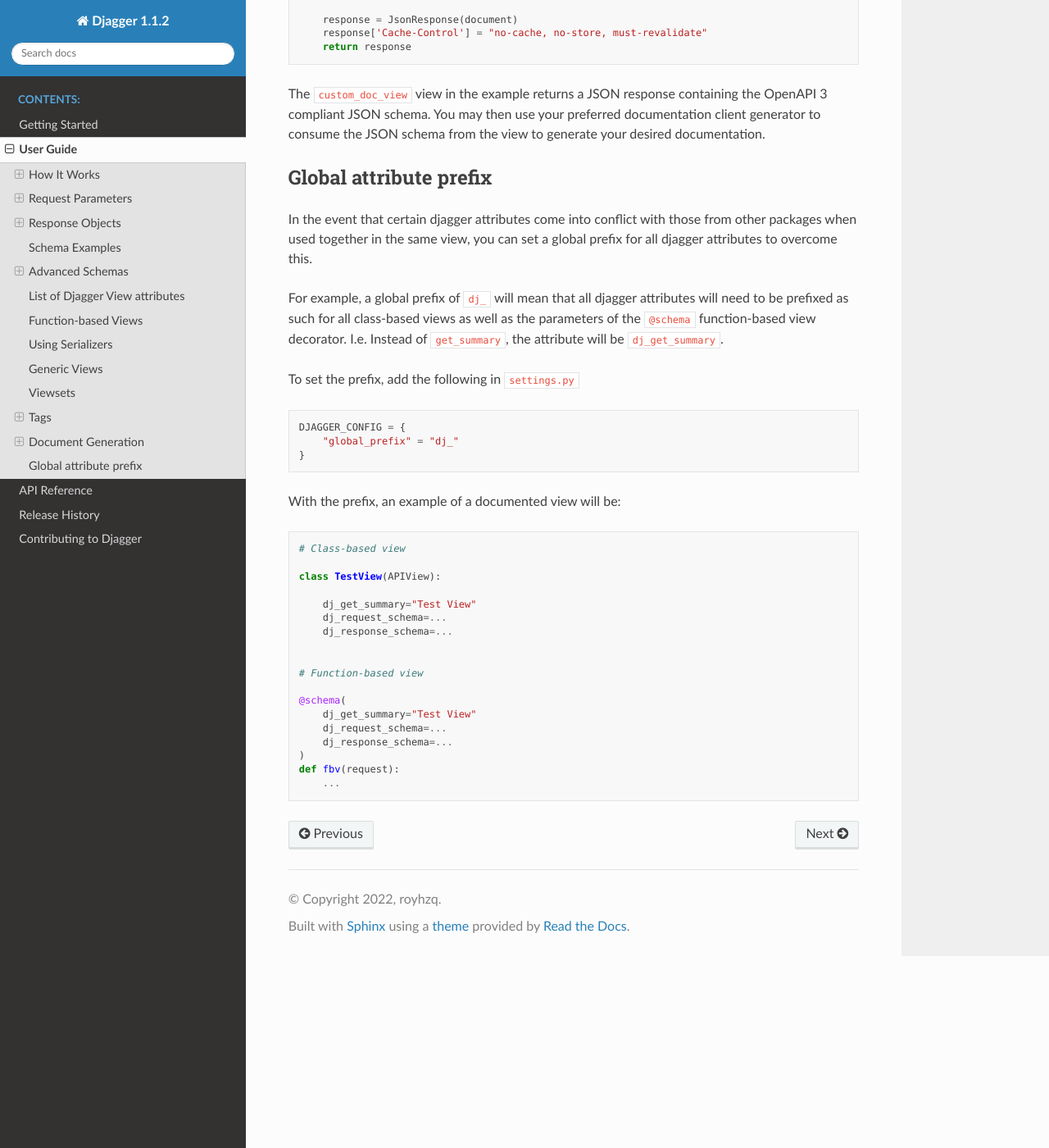
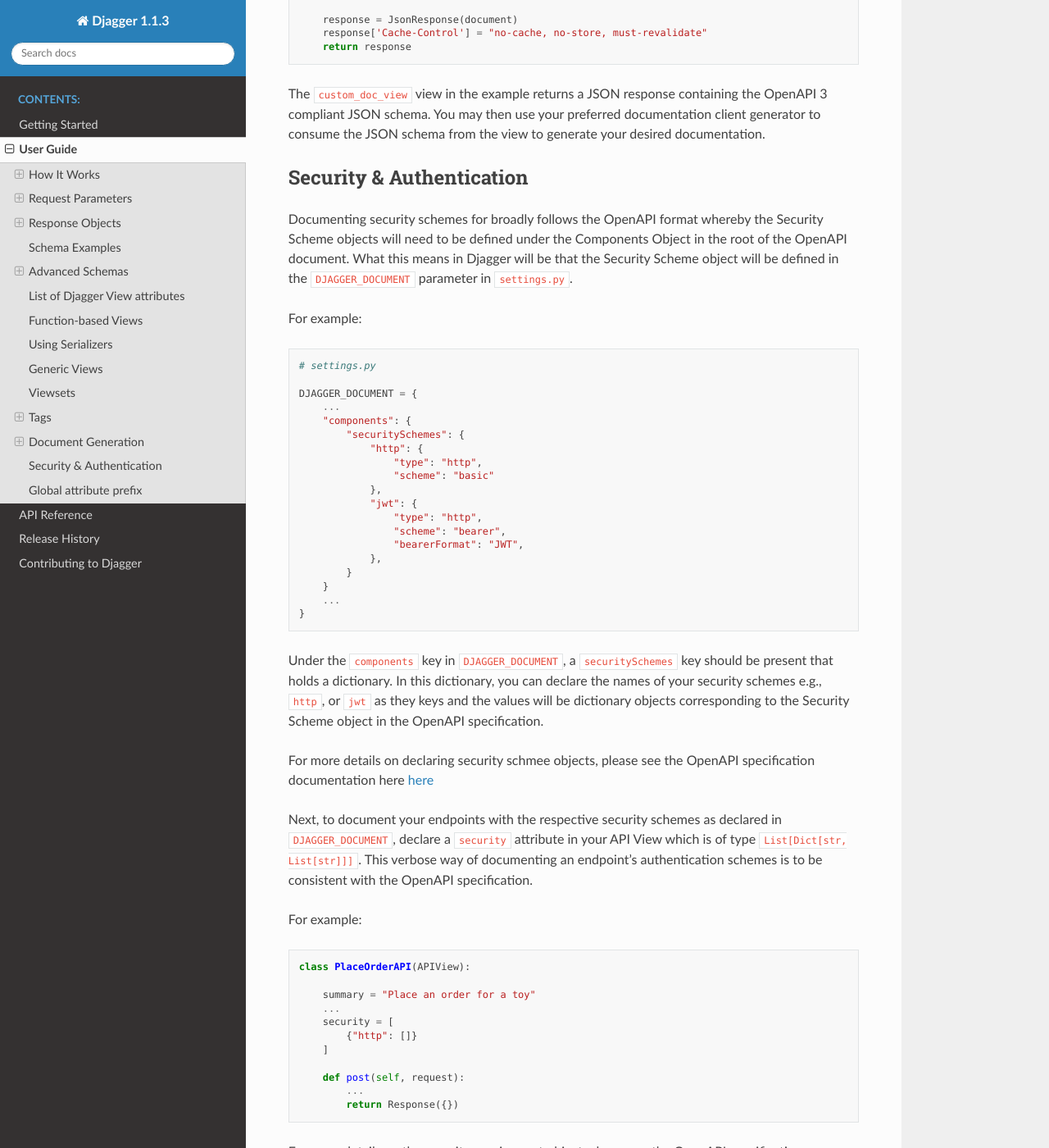
Before and after one commit to royhzq/djagger, a Sphinx documentation site: the page built from docs/source/user_guide.rst, in a window 1280 px wide and 1400 px high, scrolled down 15672 px. Shown: the whole window at 82% size. Built offline with Sphinx 7.4.7 and the Read the Docs theme 2.0.0, drawn with Linux system fonts in a browser that asks for light colours; some of the changed text lies outside the part shown.

Commit message:
1.1.3 (#7)
* Fixed bug where authorizations and security schemes were not being rendered.  parameter passed was not being proceessed in .

* Updated SecuritySchemeType to subclass str

* Updated docs for Security & Authentication section

```diff
--- a/docs/source/conf.py
+++ b/docs/source/conf.py
@@ -21,12 +21,12 @@
 
 # -- Project information -----------------------------------------------------
 
-project = "Djagger 1.1.2"
+project = "Djagger 1.1.3"
 copyright = "2022, royhzq"
 author = "royhzq"
 
 # The full version, including alpha/beta/rc tags
-release = "1.1.2"
+release = "1.1.3"
 
 
 # -- General configuration ---------------------------------------------------
--- a/docs/source/user_guide.rst
+++ b/docs/source/user_guide.rst
@@ -831,6 +831,63 @@
 
 The ``custom_doc_view`` view in the example returns a JSON response containing the OpenAPI 3 compliant JSON schema. You may then use your preferred documentation client generator to consume the JSON schema from the view to generate your desired documentation.
 
+Security & Authentication
+-------------------------
+Documenting security schemes for broadly follows the OpenAPI format whereby the Security Scheme objects will need to be defined under the Components Object in the root of the OpenAPI document. What this means in Djagger will be that the Security Scheme object will be defined in the ``DJAGGER_DOCUMENT`` parameter in ``settings.py``.
+
+For example:
+
+.. code:: python
+
+    # settings.py
+
+    DJAGGER_DOCUMENT = {
+        ...
+        "components": {
+            "securitySchemes": {
+                "http": {
+                    "type": "http",
+                    "scheme": "basic"
+                },
+                "jwt": {
+                    "type": "http",
+                    "scheme": "bearer",
+                    "bearerFormat": "JWT",
+                },
+            }
+        }
+        ...
+    }
+
+Under the ``components`` key in ``DJAGGER_DOCUMENT``, a ``securitySchemes`` key should be present that holds a dictionary. In this dictionary, you can declare the names of your security schemes e.g., ``http``, or ``jwt`` as they keys and the values will be dictionary objects corresponding to the Security Scheme object in the OpenAPI specification.
+
+.. raw:: html
+
+    <p>For more details on declaring security schmee objects, please see the OpenAPI specification documentation here <a href="https://swagger.io/specification/#security-scheme-object" target="_blank">here</a></p>
+
+
+Next, to document your endpoints with the respective security schemes as declared in ``DJAGGER_DOCUMENT``, declare a ``security`` attribute in your API View which is of type ``List[Dict[str, List[str]]]``. This verbose way of documenting an endpoint's authentication schemes is to be consistent with the OpenAPI specification.
+
+For example:
+
+.. code:: python
+
+    class PlaceOrderAPI(APIView):
+
+        summary = "Place an order for a toy"
+        ...
+        security = [
+            {"http": []}
+        ]
+
+        def post(self, request):
+            ...
+            return Response({})
+
+.. raw:: html
+
+    <p>For more details on the security requirement object, please see the OpenAPI specification documentation here <a href="https://swagger.io/specification/#security-requirement-object" target="_blank">here</a></p>
+
 
 Global attribute prefix
 -----------------------
--- a/requirements.txt
+++ b/requirements.txt
@@ -1,7 +1,7 @@
 # Requirements mainly for Django, DRF, and pydantic.
 # Other packages required mainly for testing or documentation.
 
-Django>=3.2.0
+Django>=3.2.12
 djangorestframework>=3.11.0
 pydantic>=1.8
 typing_extensions==4.0.0
--- a/setup.cfg
+++ b/setup.cfg
@@ -1,6 +1,6 @@
 [metadata]
 name = djagger
-version = 1.1.2
+version = 1.1.3
 description = OpenAPI 3 documentation generator for Django using pydantic.
 long_description_content_type = text/x-rst
 long_description = file: readme.rst
@@ -13,6 +13,7 @@
     Environment :: Web Environment
     Framework :: Django
     Framework :: Django :: 3.0
+    Framework :: Django :: 4.0
     Intended Audience :: Developers
     License :: OSI Approved :: BSD License
     Operating System :: OS Independent
```
Also changed, not shown: changelog.md (+6 -0 lines), 1 other file.
